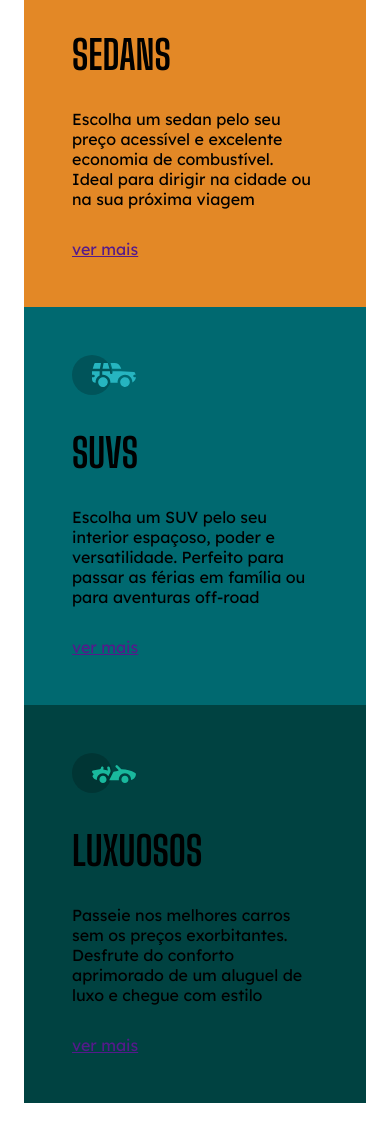
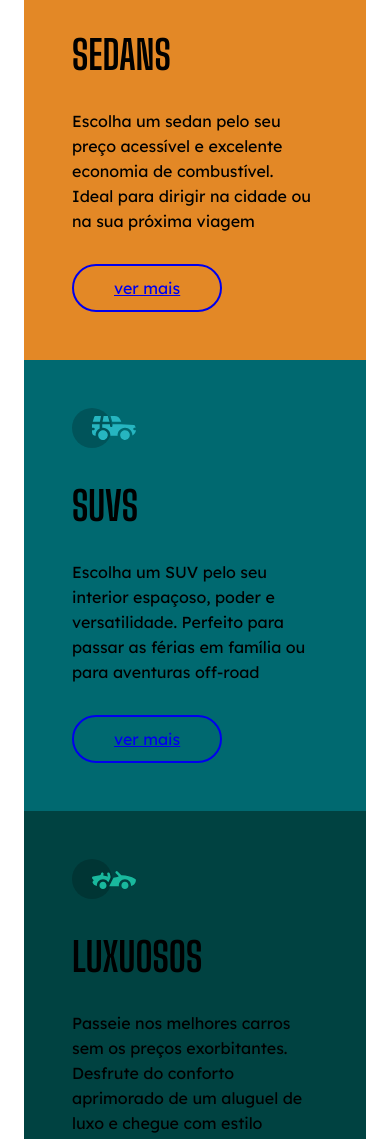
Before and after one commit to nicolassilvacustodio/carros, a plain HTML site: page index.html in a window 390 px wide. Shown: the part 179-1318 px from the top of the page. Drawn offline with Linux system fonts and the light colour scheme.

Commit message:
filazicao da parte mobile

```diff
--- a/index.html
+++ b/index.html
@@ -17,7 +17,7 @@
             <img src="imagens/icon-sedans.svg" alt="carros sedans">
             <h2>sedans</h2>
             <p>Escolha um sedan pelo seu preço acessível e excelente economia de combustível. Ideal para dirigir na cidade ou na sua próxima viagem</p>
-            <a href="">ver mais </a>
+            <a href="https://www.webmotors.com.br/sedans">ver mais </a>
 
         </section>
 
@@ -25,7 +25,7 @@
             <img src="imagens/icon-suvs.svg" alt="carro suv ">
             <h2>suvs</h2>
             <p>Escolha um SUV pelo seu interior espaçoso, poder e versatilidade. Perfeito para passar as férias em família ou para aventuras off-road</p>
-            <a href="">ver mais </a>
+            <a href="https://www.webmotors.com.br/suvs">ver mais </a>
 
         </section>
 
@@ -33,7 +33,7 @@
             <img src="imagens/icon-luxury.svg" alt=" carros luxu">
             <h2>luxuosos</h2>
             <p>Passeie nos melhores carros sem os preços exorbitantes. Desfrute do conforto aprimorado de um aluguel de luxo e chegue com estilo</p>
-            <a href="">ver mais </a>
+            <a href="webmotors.com.br/catalogo/carroceria/conversive">ver mais </a>
 
         </section>
     </main>
--- a/style.css
+++ b/style.css
@@ -26,9 +26,16 @@ p{
     font-family: 'Lexend Deca', sans-serif;
     font-size: 0,9375rem;
     margin-bottom: 1.875rem;
+    line-height:  1.5625rem;
 }
 a{
     font-family: 'Lexend Deca', sans-serif;
+    display: block;
+    text-decoration: nome;
+    border: 2px solid;
+    width: fit-content;
+    padding: 0.75rem 2.5rem;
+    border-radius: 1.5625rem;
 }
 
 section{
@@ -36,12 +43,30 @@ section{
 }
 .sedans{
     background: var(---orange);
+    border-radius: 8px 8px 0 0;
 }
 
 .suvs{
     background: var(---cyan);
 }
 
+.luxuosos a{
+    background: var(---dark-cyan);
+    border-radius:  0 0 8px 8px;
+
+
+}
+.sedans a{
+    background: var(---orange);
+
+}
+
+.suvs a{
+    background: var(---cyan);
+}
+
 .luxuosos{
     background: var(---dark-cyan);
+
+
 }
```
